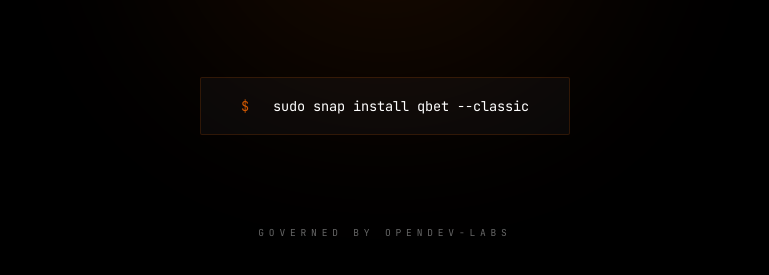
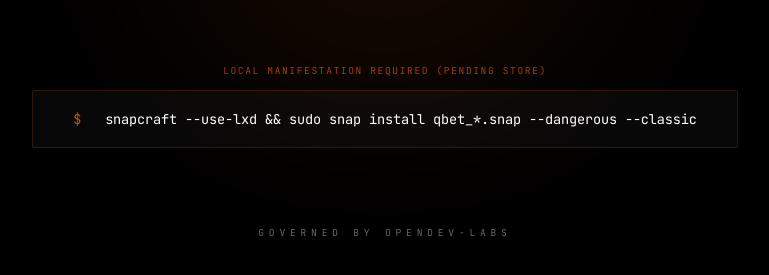
Before and after one commit to opendev-labs/QBET, a plain HTML site: page docs/index.html in a window 1280 px wide. Shown: the part 497-772 px from the top of the page, without its empty margins (255-1024 px from the left). Drawn offline with Linux system fonts and the light colour scheme.

Commit message:
docs: Update distribution guides for local snap manifestation

```diff
--- a/docs/index.html
+++ b/docs/index.html
@@ -118,6 +118,16 @@
             box-shadow: 0 0 40px rgba(255, 107, 0, 0.15);
         }
 
+        .status-label {
+            font-family: 'JetBrains Mono', monospace;
+            font-size: 0.6rem;
+            color: var(--accent);
+            opacity: 0.6;
+            margin-bottom: 0.8rem;
+            text-transform: uppercase;
+            letter-spacing: 0.1rem;
+        }
+
         .snap-command span {
             color: var(--accent);
             opacity: 0.8;
@@ -144,8 +154,11 @@
         <h1>QBET</h1>
         <div class="tagline">Declare Reality. Observe Emergence.</div>
 
-        <div class="snap-command">
-            <span>$</span> sudo snap install qbet --classic
+        <div class="snap-command-container">
+            <div class="status-label">Local Manifestation Required (Pending Store)</div>
+            <div class="snap-command">
+                <span>$</span> snapcraft --use-lxd && sudo snap install qbet_*.snap --dangerous --classic
+            </div>
         </div>
     </div>
 
```
Also changed, not shown: 1 other file.
